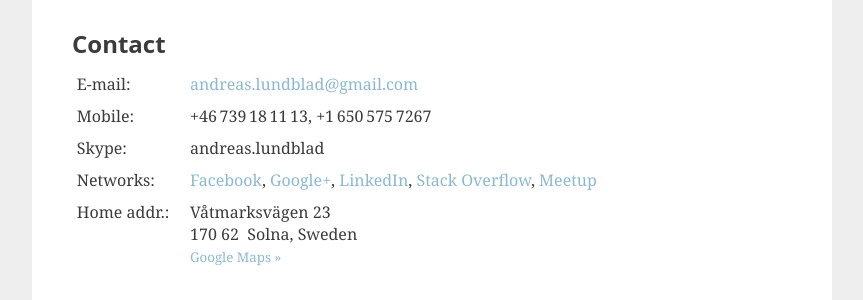
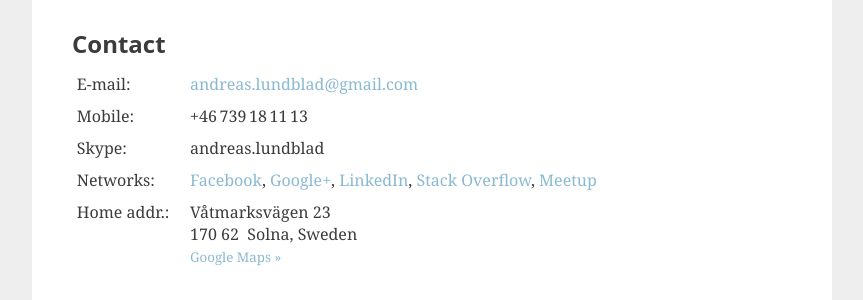
Before and after one commit to aioobe/aioobe.github.io, a Jekyll site: the page built from index.html, in a window 1280 px wide. Shown: the part 601-901 px from the top of the page, without its empty margins (208-1071 px from the left). Built offline with Jekyll 4.4.1, drawn with Linux system fonts in a browser that asks for light colours.

Commit message:
Removed US phone number.

```diff
--- a/index.html
+++ b/index.html
@@ -77,7 +77,7 @@ featured:
     </div>
     <div>
         <div>Mobile:</div>
-        <div><span style="white-space: nowrap">+46&thinsp;739&thinsp;18&thinsp;11&thinsp;13,</span> <span style="white-space: nowrap">+1&thinsp;650&thinsp;575&thinsp;7267</span></div>
+        <div><span style="white-space: nowrap">+46&thinsp;739&thinsp;18&thinsp;11&thinsp;13</span></div>
     </div>
     <div>
         <div>Skype:</div>
```
